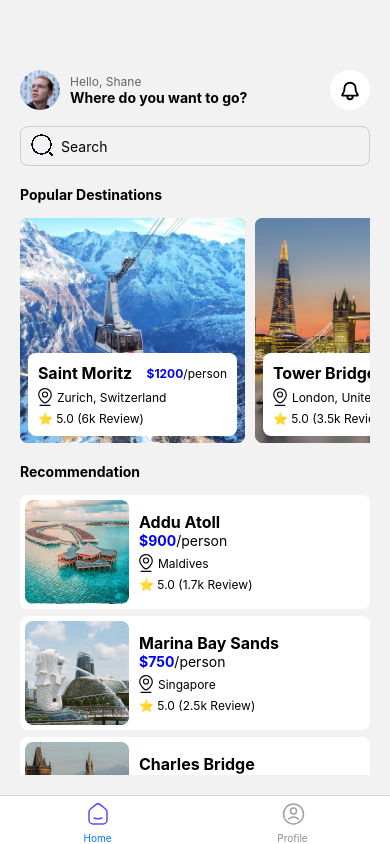
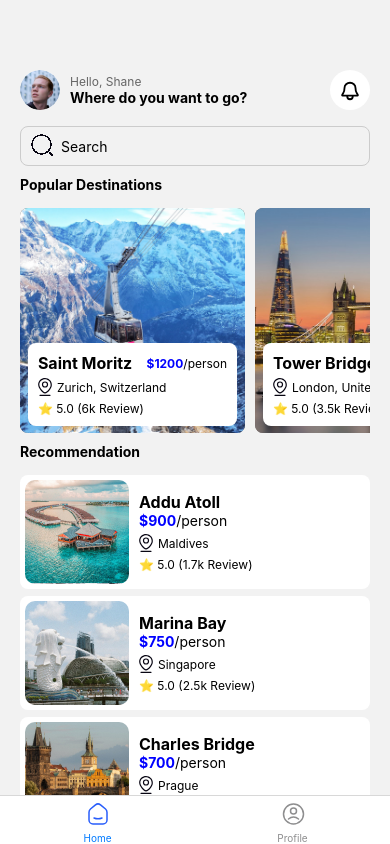
Before and after one commit to AdrWL/TripApp, a React Native app: screen / in a window 390 px wide. Built offline with nearby package versions, Linux system fonts and the light colour scheme.

Commit message:
Fix style, buttons bottom color, my profile

```diff
--- a/src/navigators/BottomTabNavigator.js
+++ b/src/navigators/BottomTabNavigator.js
@@ -14,7 +14,7 @@ export const BottomTabNavigator = () => {
         component={HomeScreen}
         options={{
           headerShown: false,
-          tabBarIcon: ({ color }) => <HomeIcon stroke={color} width={33} height={24} />
+          tabBarIcon: ({ color, focused }) => <HomeIcon stroke={focused ? '#285dfb' : color} width={33} height={24} />
         }}
       />
       <Tab.Screen
@@ -22,7 +22,7 @@ export const BottomTabNavigator = () => {
         component={MyProfileScreen}
         options={{
           headerShown: false,
-          tabBarIcon: ({ color }) => <UserCircleIcon stroke={color} width={24} height={24} />
+          tabBarIcon: ({ color, focused }) => <UserCircleIcon stroke={focused ? '#285dfb' : color} width={24} height={24} />
         }}
       />
     </Tab.Navigator>
--- a/src/screens/Home.js
+++ b/src/screens/Home.js
@@ -51,7 +51,7 @@ const CITIES = [
   },
   {
     id: "3",
-    city: "Marina Bay Sands",
+    city: "Marina Bay",
     image: marinaImage,
     price: "$750",
     persons: "person",
@@ -139,7 +139,7 @@ export const HomeScreen = () => {
           style={[styles.input, { paddingLeft: 40 }]}
         />
       </View>
-      <View style={{ paddingTop: 20 }}>
+      <View style={{ paddingTop: 10 }}>
         <Text style={styles.info}>Popular Destinations</Text>
       </View>
       <SafeAreaView style={styles.listContainer} edges={[]}>
@@ -151,7 +151,7 @@ export const HomeScreen = () => {
           showsHorizontalScrollIndicator={false}
         />
       </SafeAreaView>
-      <View style={{ paddingTop: 20 }}>
+      <View style={{ paddingTop: 10 }}>
         <Text style={styles.info}>Recommendation</Text>
       </View>
       <SafeAreaView style={styles.recommendationListContainer} edges={[]}>
@@ -169,7 +169,9 @@ export const HomeScreen = () => {
 const styles = StyleSheet.create({
   container: {
     flex: 1,
-    padding: 20,
+    paddingTop: 20,
+    paddingRight: 20,
+    paddingLeft: 20,
     marginTop: 50,
   },
   row: {
@@ -262,7 +264,9 @@ const styles = StyleSheet.create({
     paddingLeft: 10,
   },
   itemImageRecommendation: {
-
+    width: 104,
+    height: 104,
+    borderRadius: 10,
   },
   textContainerRecommendation: {
     width: "100%",
--- a/src/screens/MyProfile.js
+++ b/src/screens/MyProfile.js
@@ -30,22 +30,20 @@ export const MyProfileScreen = () => {
       <View style={styles.line} />
       <View style={styles.row}>
         <View style={styles.iconContainer}>
-          <DarkModeButton />
+          <DarkModeButton/>
         </View>
         <Text style={styles.textButton}>Dark Mode</Text>
         <Switch
-          style={{ flex: 1 }}
+          style={styles.switch}
           value={darkMode}
           onValueChange={(value) => setDarkMode(value)}
         />
       </View>
-      <TouchableOpacity onPress={handleLogout}>
-        <View style={styles.row}>
-          <View style={styles.iconContainer}>
-            <LogoutButton />
-          </View>
-          <Text style={styles.textButtonLogout}>Logout</Text>
+      <TouchableOpacity onPress={handleLogout} style={styles.row}>
+        <View style={styles.iconContainerLogout}>
+          <LogoutButton style={styles.logoutButtonIcon}/>
         </View>
+        <Text style={styles.textButtonLogout}>Logout</Text>
       </TouchableOpacity>
     </View>
   );
@@ -75,19 +73,38 @@ const styles = StyleSheet.create({
   textButton: {
     fontSize: 16,
     padding: 10,
+    flex: 1,
   },
   textButtonLogout: {
     fontSize: 16,
     padding: 10,
     color: "red",
+    flex: 1,
   },
   row: {
     flexDirection: "row",
     alignItems: "center",
+    marginVertical: 10,
   },
   iconContainer: {
-    width: 30,
-    alignItems: 'center',
+    marginRight: 10,
+  },
+  iconContainerLogout: {
+    width: 44,
+    height: 44,
+    backgroundColor: "#ffe7f1",
+    alignItems: "center",
+    justifyContent: "center",
+    borderRadius: 22,
+    marginRight: 10,
+  },
+  logoutButtonIcon: {
+    position: "absolute",
+    top: 10,
+    left: 15,
+  },
+  switch: {
+    marginLeft: 'auto',
   },
   name: {
     fontSize: 18,
```
Also changed, not shown: assets/icons/Icons.js (+5 -5 lines).
